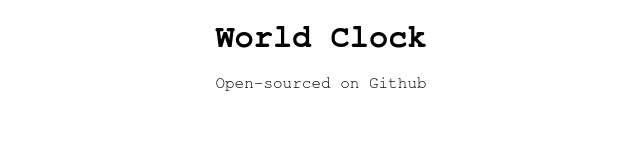
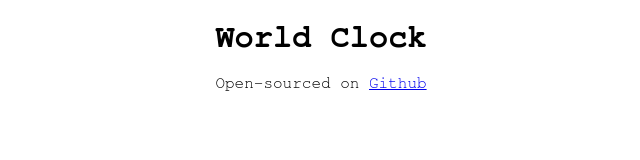
Before and after one commit to sojoz/World-Clock, a plain HTML site: page index.html in a window 1280 px wide. Shown: the full height of the page, 319-959 px from the left. Drawn offline with Linux system fonts and the light colour scheme.

Commit message:
added github repository

```diff
--- a/index.html
+++ b/index.html
@@ -12,7 +12,9 @@
   <body>
     <h1>World Clock</h1>
 
-    <footer>Open-sourced on Github</footer>
+    <footer>
+      Open-sourced on <a href="https://github.com/sojoz/World-Clock"> Github</a>
+    </footer>
 
     <script src="index.js"></script>
   </body>
```
